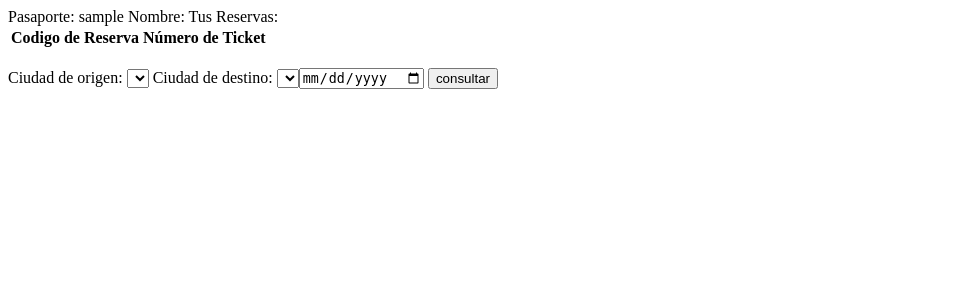
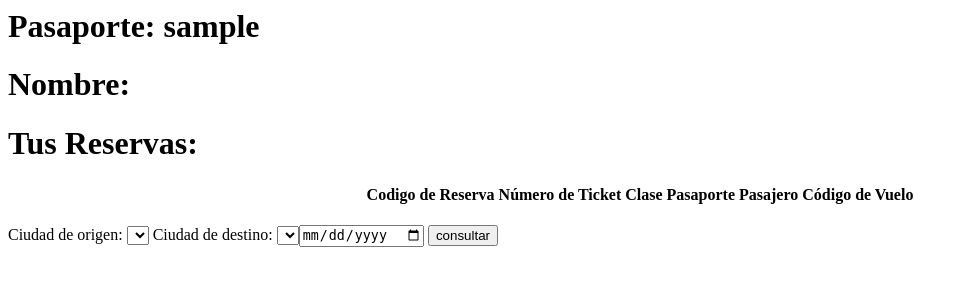
Before and after one commit to Yerko-Contreras/IIC2413-Entrega3, a PHP site: page /pasajeros.php in a window 1280 px wide. Shown: the top 300 px of the page, without its empty margins (0-968 px from the left). Run offline with PHP 8.4, Linux system fonts and the light colour scheme; the visitor is signed in with stand-in values (Sample User, id 1); data that the repository does not hold is empty; some libraries are stand-ins or nearby versions.

Commit message:
Pasajero

```diff
--- a/Sites/pasajeros.php
+++ b/Sites/pasajeros.php
@@ -15,9 +15,11 @@ session_start();
     $informacion_usuario = $result -> fetchAll();
     $informacion_usuario = $informacion_usuario[0];
 
-    $query = "SELECT codigo_reserva, numero_ticket
-        FROM Reserva
-        WHERE pasaporte_comprador = '$pasaporte';";
+    $query = "SELECT reserva.codigo_reserva, ticket.numero_ticket, ticket.clase, vuelo.pasaporte_pasajero, vuelo.codigo_vuelo
+        FROM reserva, ticket, vuelo
+        WHERE pasaporte_comprador = '$pasaporte' AND
+        reserva.numero_ticket = ticket.numero_ticket AND
+        vuelo.vuelo_id = ticket.vuelo_id;";
     $result = $db -> prepare($query);
     $result -> execute();
     $reservas = $result -> fetchAll();
@@ -40,14 +42,17 @@ session_start();
     $result -> execute();
     $data_llegada = $result -> fetchAll();
 
-    echo "Pasaporte: $pasaporte
-    Nombre: $informacion_usuario[0]";
+    echo "<h1 class='title is-1 has-text-weight-bold has-text-centered'>Pasaporte: $pasaporte </h1>
+    <h1 class='title is-1 has-text-weight-bold has-text-centered'>Nombre: $informacion_usuario[0]</h1>";
 
-    echo "Tus Reservas:";
-    echo "<table id='vuelos_reservados'>
+    echo "<h1 class='title is-1 has-text-weight-bold has-text-centered'>Tus Reservas:</h1>";
+    echo "<table id='vuelos_reservados' class='table is-bordered is-striped is-narrow is-hoverable is-fullwidth has-background-info-light' align='center'>
         <tr>
             <th> Codigo de Reserva </th>
             <th> Número de Ticket </th>
+            <th> Clase </th>
+            <th> Pasaporte Pasajero </th>
+            <th> Código de Vuelo </th>
         </tr>";
 
         foreach ($reservas as $d){
@@ -95,8 +100,7 @@ session_start();
     $data = $result -> fetchAll();
 
     if (!(empty($data))) {
-        echo "hola";
-    echo "<table id='Vuelos'>
+    echo "<table id='Vuelos' class = 'table is-bordered is-striped is-narrow is-hoverable is-fullwidth has-background-info-light' align='center'>
         <tr>
             <th> Código de Vuelo </th>
             <th> Código de Aeronave </th>
```
